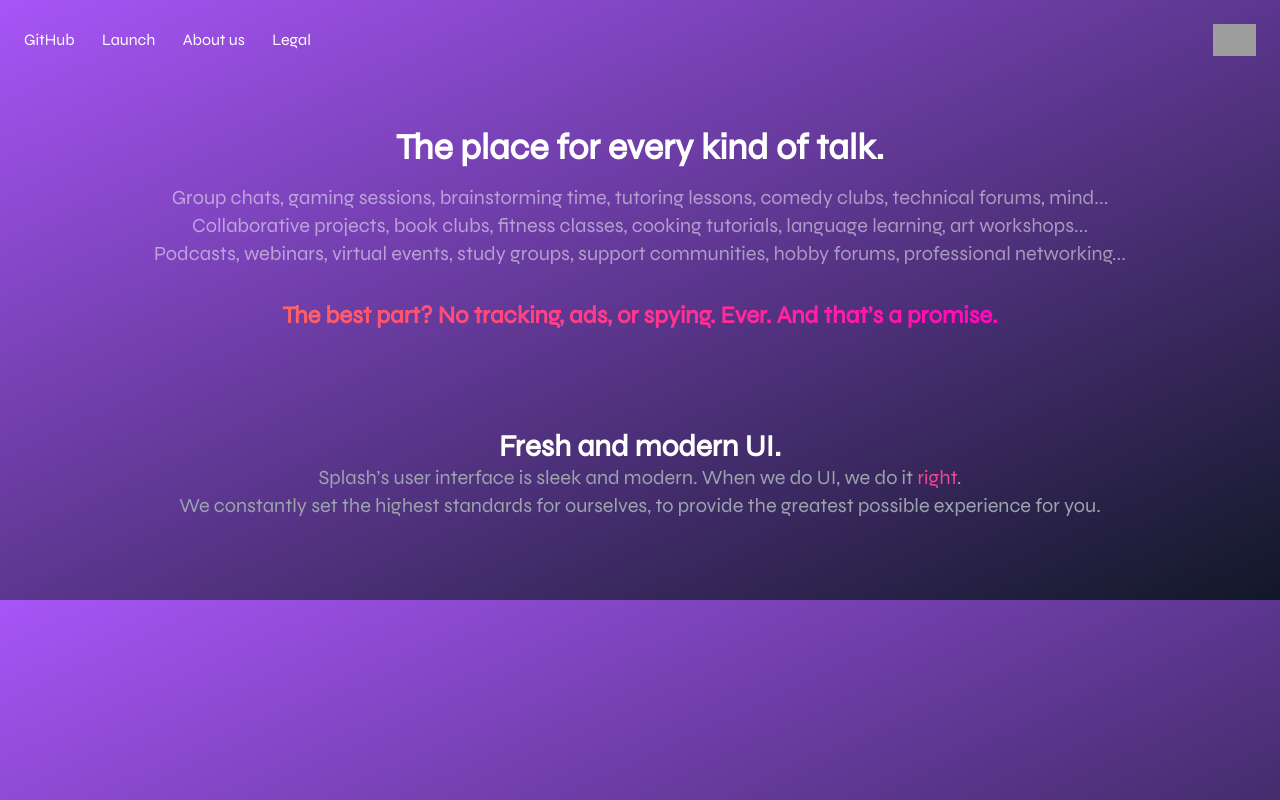
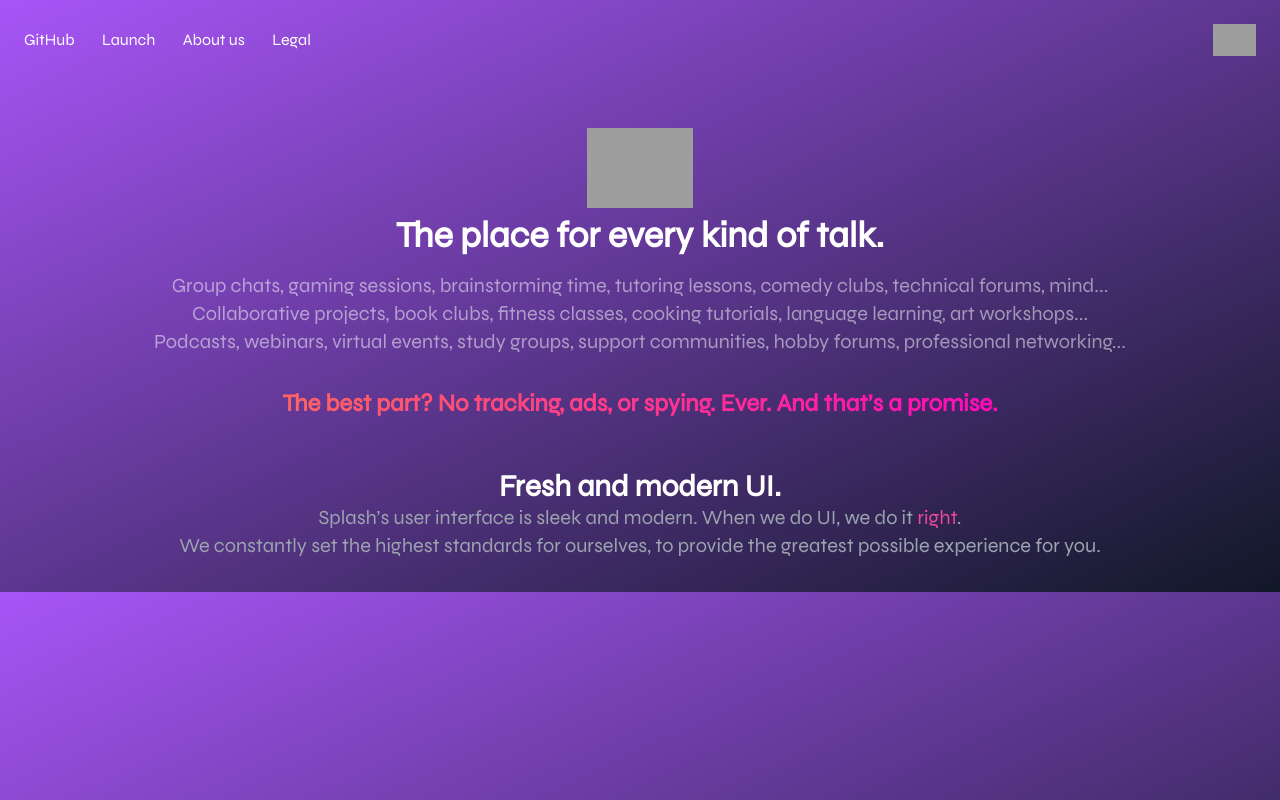
Before and after one commit to Splash-Media-Co/splash-media-co.github.io, a plain HTML site: page index.html in a window 1280 px wide. Drawn offline with nearby package versions, Linux system fonts and the light colour scheme; grey boxes are pictures that could not be loaded.

Commit message:
Little logo updates

```diff
--- a/index.html
+++ b/index.html
@@ -4,7 +4,7 @@
     <meta charset="UTF-8">
     <meta name="viewport" content="width=device-width, initial-scale=1.0">
     <title>Splash</title>
-    <script src="https://cdn.tailwindcss.com"></script>
+    <script src="https://cdn.tailwindcss.com"></script
     <link rel="preconnect" href="https://fonts.googleapis.com">
     <link rel="preconnect" href="https://fonts.gstatic.com" crossorigin>
     <link href="https://fonts.googleapis.com/css2?family=Syne&display=swap" rel="stylesheet">
@@ -26,10 +26,13 @@
             <a href="#" class="text-white hover:underline" onclick="alert('Coming soon!')">Legal</a>
         </nav>
         <div>
-            <img src="https://i.ibb.co/k2nz081/image.png" alt="Splash Logo" class="h-8">
+            <img src="https://i.ibb.co/580fLm2/splash.png" alt="Splash Logo" class="h-8">
         </div>
     </header>
     <main class="text-center p-12">
+        <div class="flex w-full justify-center mb-2">
+            <img src="https://i.ibb.co/580fLm2/splash.png" alt="Splash Logo" class="h-20">
+        </div>
         <h1 class="text-4xl font-bold mb-4">The place for every kind of talk.</h1>
         <p class="text-xl text-center text-nowrap relative opacity-50 inset-0 flex items-center justify-center overflow-x-hidden whitespace-nowrap left-1/2 transform -translate-x-1/2 w-screen">
             Group chats, gaming sessions, brainstorming time, tutoring lessons, comedy clubs, technical forums, mind...
@@ -42,7 +45,7 @@
         </p>
         <p class="text-2xl font-bold bg-gradient-to-r from-[#FF6363] to-[#FF09BA] inline-block text-transparent bg-clip-text">The best part? No tracking, ads, or spying. Ever. And that’s a promise.</p>
     </main>
-    <section class="py-12">
+    <section class="">
         <div class="text-center mb-8">
             <h2 class="text-3xl font-bold">Fresh and modern UI.</h2>
             <p class="text-xl text-gray-400">Splash’s user interface is sleek and modern. When we do UI, we do it <span class="text-pink-500">right</span>.</p>
```
